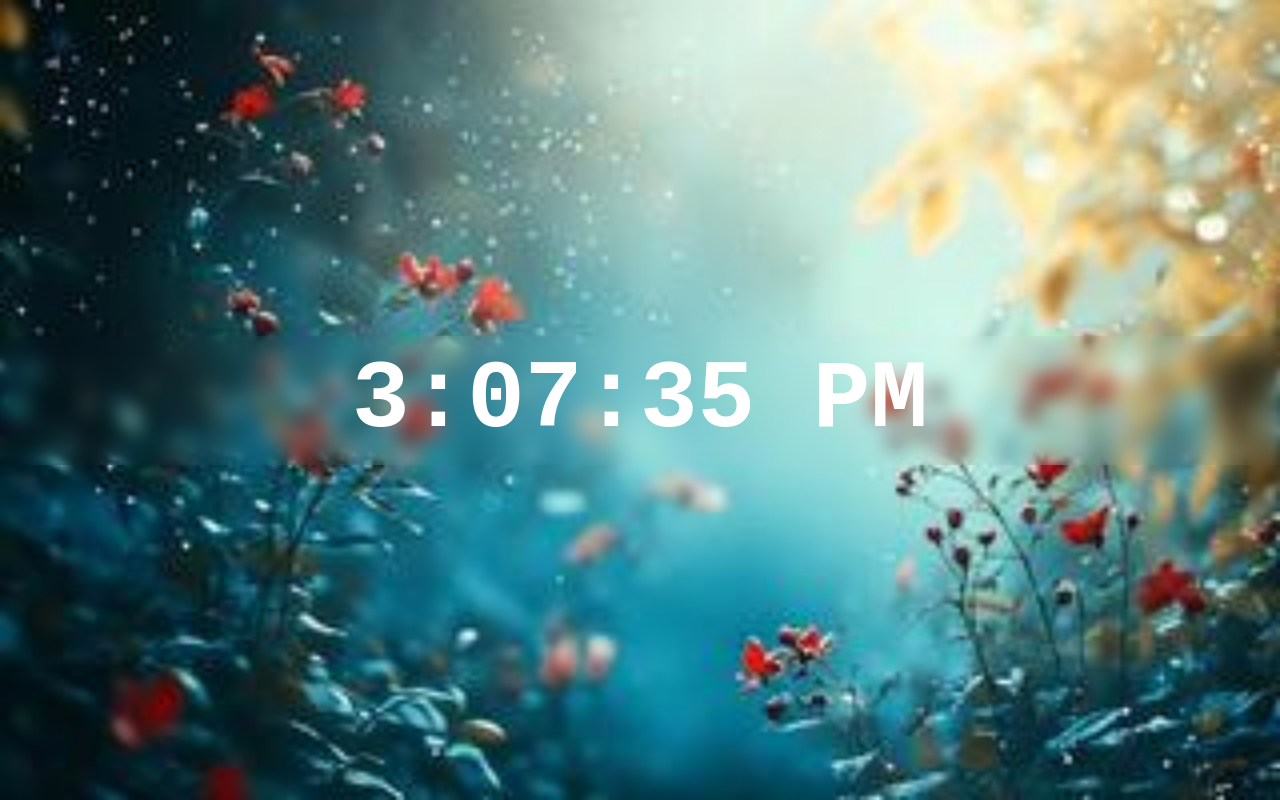
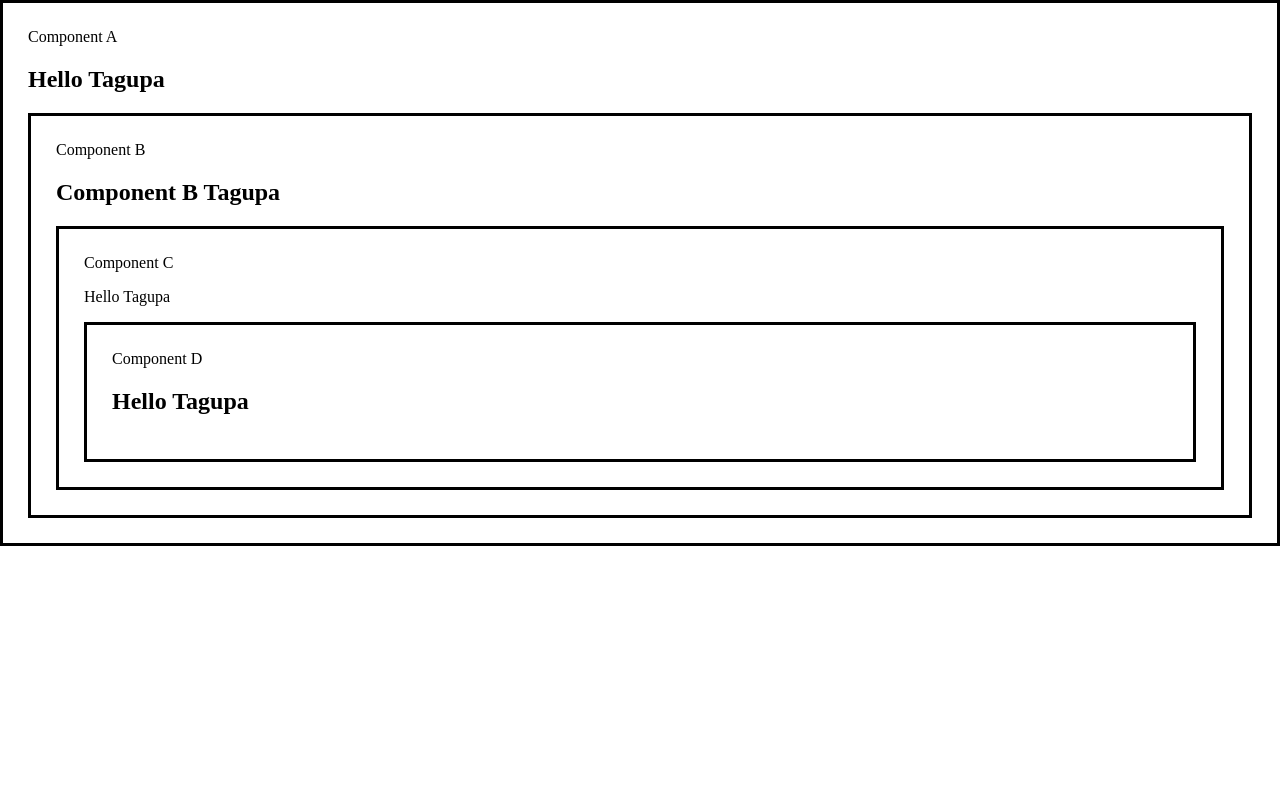
Before and after one commit to RiasGremoryHSDXD/Portfolio, a React (Vite) app in the folder my-portfolio/: page / in a window 1280 px wide. Built offline with nearby package versions, Linux system fonts and the light colour scheme.

Commit message:
'useContext'

```diff
--- a/my-portfolio/src/App.tsx
+++ b/my-portfolio/src/App.tsx
@@ -1,9 +1,9 @@
-import DigitalClock from "./DigitalClock.tsx"
+import ComponentA from "./ComponentA.tsx"
 
 function App()
 {
   return(
-    <DigitalClock/>
+    <ComponentA/>
   )
 }
 
--- /dev/null
+++ b/my-portfolio/src/ComponentA.tsx
@@ -0,0 +1,22 @@
+import { useState, createContext} from "react"
+import ComponentB from "./ComponentB.tsx"
+
+export const UserContent = createContext<string | null>(null);
+
+function ComponentA(){
+
+    const [user, setUser] = useState("Tagupa")
+
+    return(
+        <div className="box">
+            Component A
+            <h2>{`Hello ${user}`}</h2>
+
+            <UserContent.Provider value={user}>
+                <ComponentB/>
+            </UserContent.Provider>
+        </div>
+    )
+}
+
+export default ComponentA
--- /dev/null
+++ b/my-portfolio/src/ComponentB.tsx
@@ -0,0 +1,19 @@
+import { useContext } from "react"
+import { UserContent } from "./ComponentA.tsx"
+
+import ComponentC from "./ComponentC.tsx"
+
+function ComponentB(){
+
+    const name = useContext(UserContent)
+    return(
+        <div className="box">
+
+            Component B
+            <h2>{`Component B ${name}`}</h2>
+            <ComponentC/>
+        </div>
+    )
+}
+
+export default ComponentB
--- /dev/null
+++ b/my-portfolio/src/ComponentC.tsx
@@ -0,0 +1,17 @@
+import { useContext } from "react"
+import { UserContent } from "./ComponentA.tsx"
+import ComponentD from "./ComponentD.tsx"
+
+
+function ComponentC(){
+    const user_name = useContext(UserContent)
+    return(
+        <div className="box">
+            Component C
+            <p>{`Hello ${user_name}`}</p>
+            <ComponentD/>
+        </div>
+    )
+}
+
+export default ComponentC
--- /dev/null
+++ b/my-portfolio/src/ComponentD.tsx
@@ -0,0 +1,19 @@
+import { useContext } from "react"
+import {UserContent} from "./ComponentA.tsx"
+
+function ComponentD(){
+    return(
+        <div className="box">
+            Component D
+            <h2>{`Hello ${useContext(UserContent)}`}</h2>
+        </div>
+    )
+}
+
+export default ComponentD
+
+/*
+    UseContext to share the data, 2 parts:
+    1. Provider
+    2. Consumer
+*/
--- a/my-portfolio/src/index.css
+++ b/my-portfolio/src/index.css
@@ -1,29 +1,5 @@
-body
+.box
 {
-    background-image: url(assets/bg.jpg);
-    background-repeat: no-repeat;
-    background-size: cover;
-    background-position: fixed;
-    margin: 0;
-    display: flex;
-    justify-content: center;
-    align-items: center;
-    min-height: 100vh;
+    border: 3px solid black;
+    padding: 25px;
 }
-
-.clock-container
-{
-    backdrop-filter: blur(10px);
-    width: 100vw;
-    padding: 10px 0;
-}
-
-.clock
-{
-    text-align: center;
-    color: white;
-    font-size: 6rem;
-    font-weight: bold;
-    font-family: monospace;
-    text-shadow: 4x 4x 10px black;
-}
```
Also changed, not shown: my-portfolio/note_folder/react_tutorial.txt, my-portfolio/src/MoveFileAfterUse/DigitalClock.tsx (renamed from my-portfolio/src/DigitalClock.tsx).
